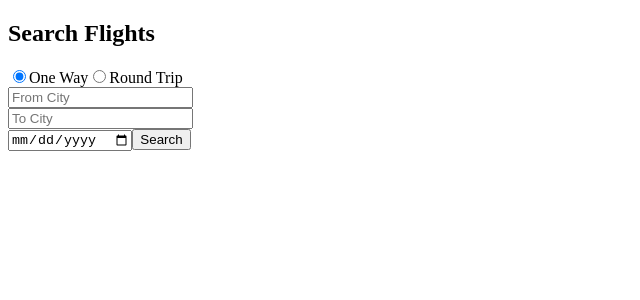
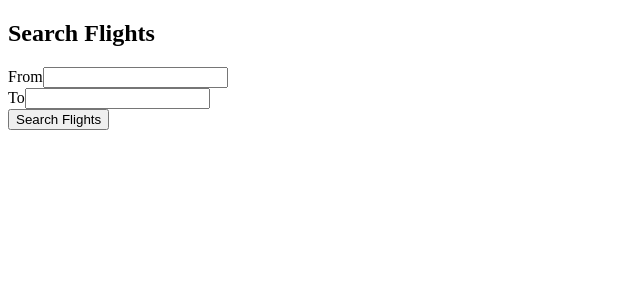
Before and after one commit to acciojob/phoenix-airlines-handesaurabh, a React app: page /flight-search in a window 1280 px wide. Shown: the top 300 px of the page, without its empty margins (0-640 px from the left). Built offline with nearby package versions, Linux system fonts and the light colour scheme.

Commit message:
Update FlightSearch.jsx

```diff
--- a/src/pages/FlightSearch.jsx
+++ b/src/pages/FlightSearch.jsx
@@ -1,152 +1,89 @@
 import React, { useState } from "react";
-import axios from "axios";
 import { useDispatch } from "react-redux";
-import { setSearchDetails, setSelectedFlight } from "../redux/flightSlice";
+import { setSearchDetails } from "../redux/flightSlice";
 import { useNavigate } from "react-router-dom";
 
-export default function FlightSearch() {
-  const [tripType, setTripType] = useState("one-way");
-  const [from, setFrom] = useState("");
-  const [to, setTo] = useState("");
-  const [date, setDate] = useState("");
-  const [returnDate, setReturnDate] = useState("");
-  const [flights, setFlights] = useState([]);
-  const [showFromDropdown, setShowFromDropdown] = useState(false);
-  const [showToDropdown, setShowToDropdown] = useState(false);
+const cities = ["Delhi", "Mumbai", "Bangalore", "Chennai"];
+
+const FlightSearch = () => {
   const dispatch = useDispatch();
   const navigate = useNavigate();
 
-  const cities = ["Mumbai", "Delhi", "Bangalore", "Kolkata", "Chennai", "Hyderabad"];
+  const [from, setFrom] = useState("");
+  const [to, setTo] = useState("");
+  const [showFrom, setShowFrom] = useState(false);
+  const [showTo, setShowTo] = useState(false);
+  const [error, setError] = useState("");
 
-  const handleSearch = async () => {
-    try {
-      const res = await axios.get("http://localhost:5000/api/flights/search", {
-        params: { from, to, date, tripType }
-      });
-      // fallback dummy flight if API returns empty
-      const flightsData = res.data.length ? res.data : [
-        { id: 1, airline: "AirTest", from, to, price: 100 }
-      ];
-      dispatch(setSearchDetails({ from, to, date, tripType, returnDate }));
-      setFlights(flightsData);
-    } catch (error) {
-      console.error("Error searching flights:", error);
-      setFlights([{ id: 1, airline: "AirTest", from, to, price: 100 }]);
+  const handleSearch = () => {
+    if (!from || !to) {
+      setError("Please select source and destination");
+      return;
     }
-  };
 
-  const selectCity = (city, type) => {
-    if (type === 'from') {
-      setFrom(city);
-      setShowFromDropdown(false);
-    } else {
-      setTo(city);
-      setShowToDropdown(false);
-    }
+    dispatch(setSearchDetails({ from, to }));
+    navigate("/flight-booking");
   };
 
   return (
-    <div className="page">
+    <div className="app-container">
       <h2>Search Flights</h2>
 
-      <div>
-        <label>
-          <input
-            type="radio"
-            name="tripType"
-            value="one-way"
-            checked={tripType === "one-way"}
-            onChange={(e) => setTripType(e.target.value)}
-          />
-          One Way
-        </label>
-        <label>
-          <input
-            type="radio"
-            name="tripType"
-            value="round-trip"
-            checked={tripType === "round-trip"}
-            onChange={(e) => setTripType(e.target.value)}
-          />
-          Round Trip
-        </label>
-      </div>
+      {error && <p className="error">{error}</p>}
 
-      <div>
+      {/* FROM */}
+      <div className="dropdown">
+        <label>From</label>
         <input
-          type="text"
-          placeholder="From City"
           value={from}
-          onChange={e => setFrom(e.target.value)}
-          onFocus={() => setShowFromDropdown(true)}
+          onClick={() => setShowFrom(!showFrom)}
+          readOnly
         />
-        {showFromDropdown && (
+        {showFrom && (
           <ul>
-            {cities
-              .filter(city => from === "" || city.toLowerCase().includes(from.toLowerCase()))
-              .map(city => (
-                <li key={city} onClick={() => selectCity(city, 'from')}>{city}</li>
-              ))
-            }
+            {cities.map((city) => (
+              <li
+                key={city}
+                onClick={() => {
+                  setFrom(city);
+                  setShowFrom(false);
+                }}
+              >
+                {city}
+              </li>
+            ))}
           </ul>
         )}
       </div>
 
-      <div>
+      {/* TO */}
+      <div className="dropdown">
+        <label>To</label>
         <input
-          type="text"
-          placeholder="To City"
           value={to}
-          onChange={e => setTo(e.target.value)}
-          onFocus={() => setShowToDropdown(true)}
+          onClick={() => setShowTo(!showTo)}
+          readOnly
         />
-        {showToDropdown && (
+        {showTo && (
           <ul>
-            {cities
-              .filter(city => to === "" || city.toLowerCase().includes(to.toLowerCase()))
-              .map(city => (
-                <li key={city} onClick={() => selectCity(city, 'to')}>{city}</li>
-              ))
-            }
+            {cities.map((city) => (
+              <li
+                key={city}
+                onClick={() => {
+                  setTo(city);
+                  setShowTo(false);
+                }}
+              >
+                {city}
+              </li>
+            ))}
           </ul>
         )}
       </div>
 
-      <input type="date" value={date} onChange={e => setDate(e.target.value)} />
-
-      {tripType === "round-trip" && (
-        <input
-          type="date"
-          value={returnDate}
-          onChange={e => setReturnDate(e.target.value)}
-          placeholder="Return Date"
-        />
-      )}
-
-      <button className="book-flight" onClick={handleSearch}>Search</button>
-
-      <div>
-        {flights.length === 0 && from && to && date && (
-          <p>No flights available</p>
-        )}
-        {flights.map(f => (
-          <div key={f.id}>
-            <h4>{f.airline}</h4>
-            <p>{f.from} → {f.to}</p>
-            <p>Price: ${f.price}</p>
-            <button
-              className="book-flight"
-              data-cy="book-flight"
-              onClick={() => {
-                dispatch(setSelectedFlight(f));
-                navigate("/flight-booking");
-              }}
-            >
-              Book
-            </button>
-          </div>
-        ))}
-      </div>
+      <button onClick={handleSearch}>Search Flights</button>
     </div>
   );
-}
+};
+
+export default FlightSearch;
```
